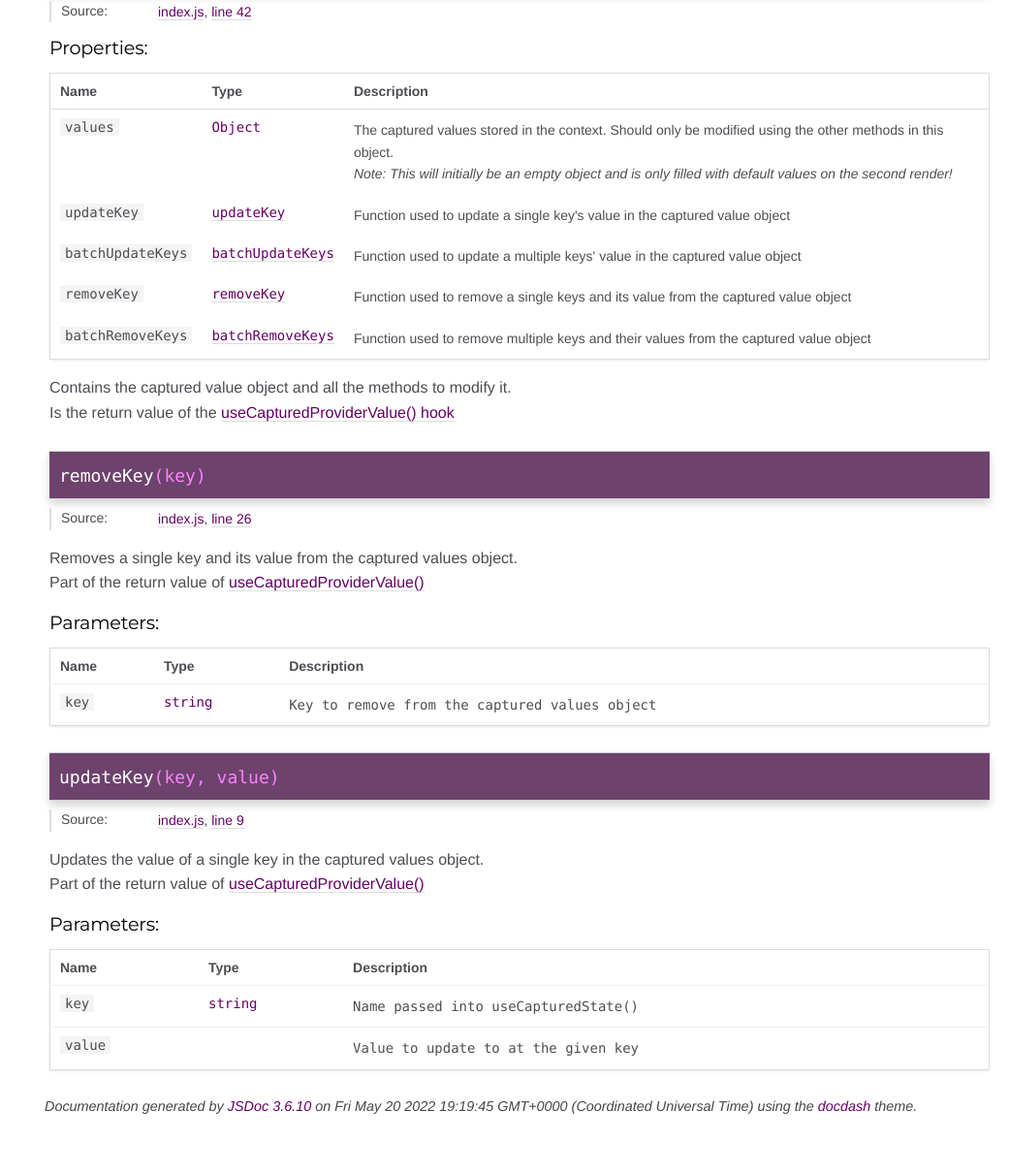
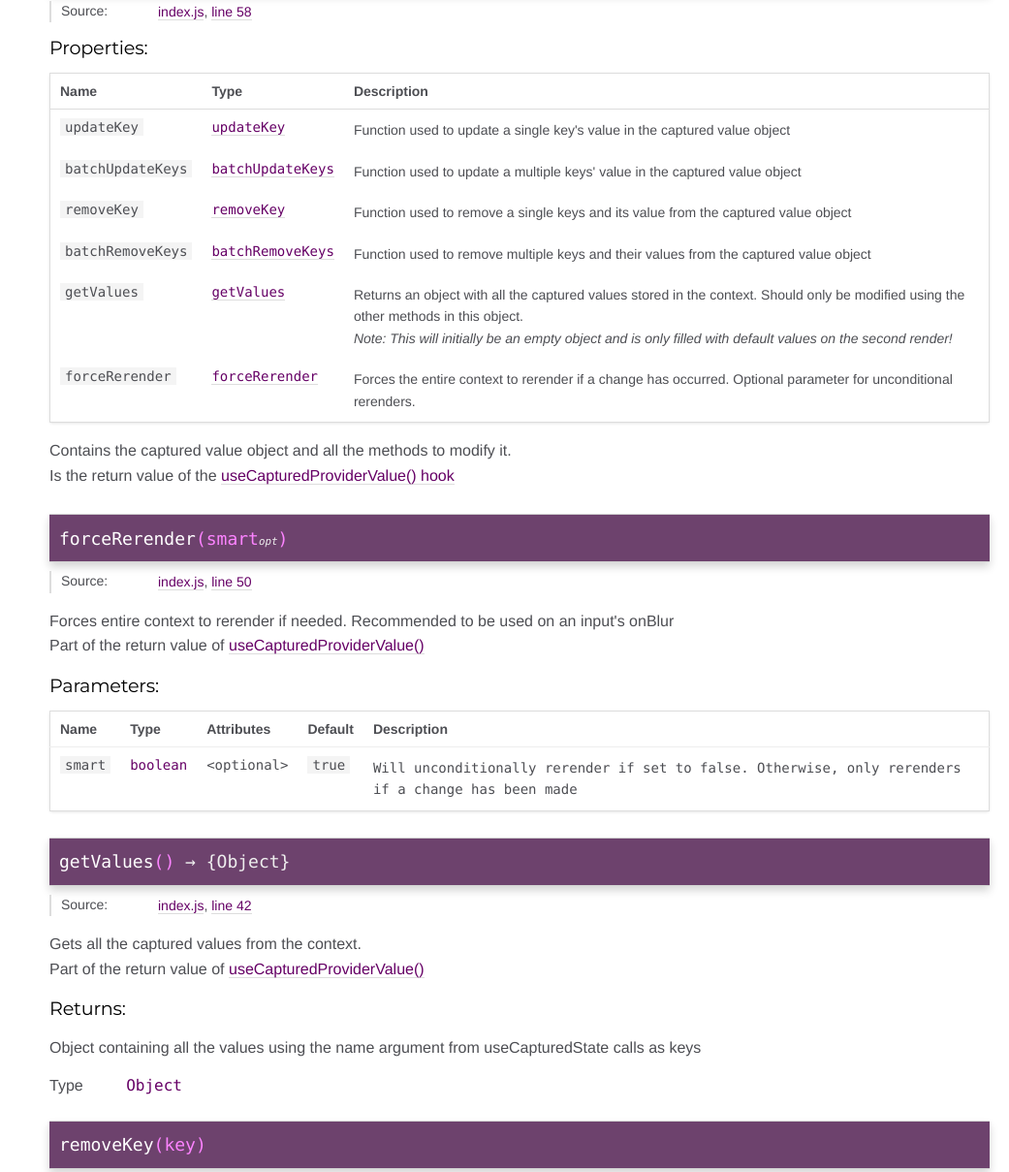
Before and after one commit to malee31/react-use-captured-state, a plain HTML site: page global.html in a window 1280 px wide. Shown: the part 880-2089 px from the top of the page at 97% size, without its empty margins (239-1280 px from the left). Before the commit the page ends 2044 px from the top, so only its background shows below. Drawn offline with Linux system fonts and the light colour scheme.

Commit message:
Deploying to gh-pages from @ malee31/use-captured-state@09a5633706454d0b995b3c03588fc77db4f5d4f4 🚀

```diff
--- a/global.html
+++ b/global.html
@@ -29,7 +29,7 @@
 
     <input type="text" id="nav-search" placeholder="Search" />
 
-    <h2><a href="index.html">Home</a></h2><h3>Classes</h3><ul><li><a href="module-use-captured-state.CapturedProvider.html">CapturedProvider</a></li><li><a href="module-use-captured-state.ImmediateCapturedProvider.html">ImmediateCapturedProvider</a></li></ul><h3>Modules</h3><ul><li><a href="module-use-captured-state.html">use-captured-state</a><ul class='methods'><li data-type='method'><a href="module-use-captured-state.html#.useCaptureContextValue">useCaptureContextValue</a></li><li data-type='method'><a href="module-use-captured-state.html#.useCapturedProviderValue">useCapturedProviderValue</a></li><li data-type='method'><a href="module-use-captured-state.html#.useCapturedState">useCapturedState</a></li><li data-type='method'><a href="module-use-captured-state.html#.useCapturedValues">useCapturedValues</a></li></ul></li></ul><h3>Global</h3><ul><li><a href="global.html#batchRemoveKeys">batchRemoveKeys</a></li><li><a href="global.html#batchUpdateKeys">batchUpdateKeys</a></li><li><a href="global.html#CaptureContextValue">CaptureContextValue</a></li><li><a href="global.html#removeKey">removeKey</a></li><li><a href="global.html#updateKey">updateKey</a></li></ul>
+    <h2><a href="index.html">Home</a></h2><h3>Classes</h3><ul><li><a href="module-use-captured-state.CapturedProvider.html">CapturedProvider</a></li><li><a href="module-use-captured-state.ImmediateCapturedProvider.html">ImmediateCapturedProvider</a></li></ul><h3>Modules</h3><ul><li><a href="module-use-captured-state.html">use-captured-state</a><ul class='methods'><li data-type='method'><a href="module-use-captured-state.html#.useCaptureContextValue">useCaptureContextValue</a></li><li data-type='method'><a href="module-use-captured-state.html#.useCapturedProviderValue">useCapturedProviderValue</a></li><li data-type='method'><a href="module-use-captured-state.html#.useCapturedState">useCapturedState</a></li><li data-type='method'><a href="module-use-captured-state.html#.useCapturedValues">useCapturedValues</a></li></ul></li></ul><h3>Global</h3><ul><li><a href="global.html#batchRemoveKeys">batchRemoveKeys</a></li><li><a href="global.html#batchUpdateKeys">batchUpdateKeys</a></li><li><a href="global.html#CaptureContextValue">CaptureContextValue</a></li><li><a href="global.html#forceRerender">forceRerender</a></li><li><a href="global.html#getValues">getValues</a></li><li><a href="global.html#removeKey">removeKey</a></li><li><a href="global.html#updateKey">updateKey</a></li></ul>
 </nav>
 
 <div id="main">
@@ -410,7 +410,7 @@ Part of the return value of <a href="module-use-captured-state.html#.useCaptured
 
     <dt class="tag-source">Source:</dt>
     <dd class="tag-source"><ul class="dummy"><li>
-        <a href="index.js.html">index.js</a>, <a href="index.js.html#line42">line 42</a>
+        <a href="index.js.html">index.js</a>, <a href="index.js.html#line58">line 58</a>
     </li></ul></dd>
 
 
@@ -469,30 +469,6 @@ Part of the return value of <a href="module-use-captured-state.html#.useCaptured
     </thead>
 
     <tbody>
-
-
-        <tr>
-
-                <td class="name"><code>values</code></td>
-
-
-            <td class="type">
-
-
-<span class="param-type">Object</span>
-
-
-
-            </td>
-
-
-
-
-
-            <td class="description last"><p>The captured values stored in the context. Should only be modified using the other methods in this object. <br>
-<em>Note: This will initially be an empty object and is only filled with default values on the second render!</em></p></td>
-        </tr>
-
 
 
         <tr>
@@ -586,6 +562,53 @@ Part of the return value of <a href="module-use-captured-state.html#.useCaptured
         </tr>
 
 
+
+        <tr>
+
+                <td class="name"><code>getValues</code></td>
+
+
+            <td class="type">
+
+
+<span class="param-type"><a href="global.html#getValues">getValues</a></span>
+
+
+
+            </td>
+
+
+
+
+
+            <td class="description last"><p>Returns an object with all the captured values stored in the context. Should only be modified using the other methods in this object. <br>
+<em>Note: This will initially be an empty object and is only filled with default values on the second render!</em></p></td>
+        </tr>
+
+
+
+        <tr>
+
+                <td class="name"><code>forceRerender</code></td>
+
+
+            <td class="type">
+
+
+<span class="param-type"><a href="global.html#forceRerender">forceRerender</a></span>
+
+
+
+            </td>
+
+
+
+
+
+            <td class="description last"><p>Forces the entire context to rerender if a change has occurred. Optional parameter for unconditional rerenders.</p></td>
+        </tr>
+
+
     </tbody>
 </table>
 
@@ -601,6 +624,273 @@ Is the return value of the <a href="module-use-captured-state.html#.useCapturedP
 
 
 
+
+
+
+
+
+
+
+
+
+
+    <h4 class="name" id="forceRerender"><span class="type-signature"></span>forceRerender<span class="signature">(smart<span class="signature-attributes">opt</span>)</span><span class="type-signature"></span></h4>
+
+
+
+
+
+
+<dl class="details">
+
+
+    <dt class="tag-source">Source:</dt>
+    <dd class="tag-source"><ul class="dummy"><li>
+        <a href="index.js.html">index.js</a>, <a href="index.js.html#line50">line 50</a>
+    </li></ul></dd>
+
+
+
+
+
+
+
+
+
+
+
+
+
+
+
+
+
+
+
+
+
+
+
+
+
+
+
+
+
+
+
+</dl>
+
+
+
+
+
+<div class="description usertext">
+    <p>Forces entire context to rerender if needed. Recommended to be used on an input's onBlur<br>
+Part of the return value of <a href="module-use-captured-state.html#.useCapturedProviderValue">useCapturedProviderValue()</a></p>
+</div>
+
+
+
+
+
+
+
+
+
+
+
+    <h5>Parameters:</h5>
+
+
+<table class="params">
+    <thead>
+    <tr>
+
+        <th>Name</th>
+
+
+        <th>Type</th>
+
+
+        <th>Attributes</th>
+
+
+
+        <th>Default</th>
+
+
+        <th class="last">Description</th>
+    </tr>
+    </thead>
+
+    <tbody>
+
+
+        <tr>
+
+                <td class="name"><code>smart</code></td>
+
+
+            <td class="type">
+
+
+<span class="param-type">boolean</span>
+
+
+
+            </td>
+
+
+                <td class="attributes">
+
+                    &lt;optional><br>
+
+
+
+
+
+                </td>
+
+
+
+                <td class="default">
+
+                    <code>true</code>
+
+                </td>
+
+
+            <td class="description last"><p>Will unconditionally rerender if set to false. Otherwise, only rerenders if a change has been made</p></td>
+        </tr>
+
+
+    </tbody>
+</table>
+
+
+
+
+
+
+
+
+
+
+
+
+
+
+
+
+
+
+
+
+
+
+
+
+    <h4 class="name" id="getValues"><span class="type-signature"></span>getValues<span class="signature">()</span><span class="type-signature"> &rarr; {Object}</span></h4>
+
+
+
+
+
+
+<dl class="details">
+
+
+    <dt class="tag-source">Source:</dt>
+    <dd class="tag-source"><ul class="dummy"><li>
+        <a href="index.js.html">index.js</a>, <a href="index.js.html#line42">line 42</a>
+    </li></ul></dd>
+
+
+
+
+
+
+
+
+
+
+
+
+
+
+
+
+
+
+
+
+
+
+
+
+
+
+
+
+
+
+
+</dl>
+
+
+
+
+
+<div class="description usertext">
+    <p>Gets all the captured values from the context. <br>
+Part of the return value of <a href="module-use-captured-state.html#.useCapturedProviderValue">useCapturedProviderValue()</a></p>
+</div>
+
+
+
+
+
+
+
+
+
+
+
+
+
+
+
+
+
+
+
+
+
+
+
+
+
+<h5>Returns:</h5>
+
+
+<div class="param-desc">
+    <p>Object containing all the values using the name argument from useCapturedState calls as keys</p>
+</div>
+
+
+
+<dl class="param-type">
+    <dt>
+        Type
+    </dt>
+    <dd>
+
+<span class="param-type">Object</span>
+
+
+    </dd>
+</dl>
 
 
 
@@ -916,7 +1206,7 @@ Part of the return value of <a href="module-use-captured-state.html#.useCaptured
 <br class="clear">
 
 <footer>
-    Documentation generated by <a href="https://github.com/jsdoc3/jsdoc">JSDoc 3.6.10</a> on Fri May 20 2022 19:19:45 GMT+0000 (Coordinated Universal Time) using the <a href="https://github.com/clenemt/docdash">docdash</a> theme.
+    Documentation generated by <a href="https://github.com/jsdoc3/jsdoc">JSDoc 3.6.10</a> on Mon Jun 20 2022 21:59:29 GMT+0000 (Coordinated Universal Time) using the <a href="https://github.com/clenemt/docdash">docdash</a> theme.
 </footer>
 
 <script>prettyPrint();</script>
```
Also changed, not shown: index.html (+2 -2 lines), index.js.html (+65 -39 lines), module-use-captured-state.CapturedProvider.html (+3 -3 lines), module-use-captured-state.ImmediateCapturedProvider.html (+3 -3 lines), module-use-captured-state.html (+10 -10 lines).
